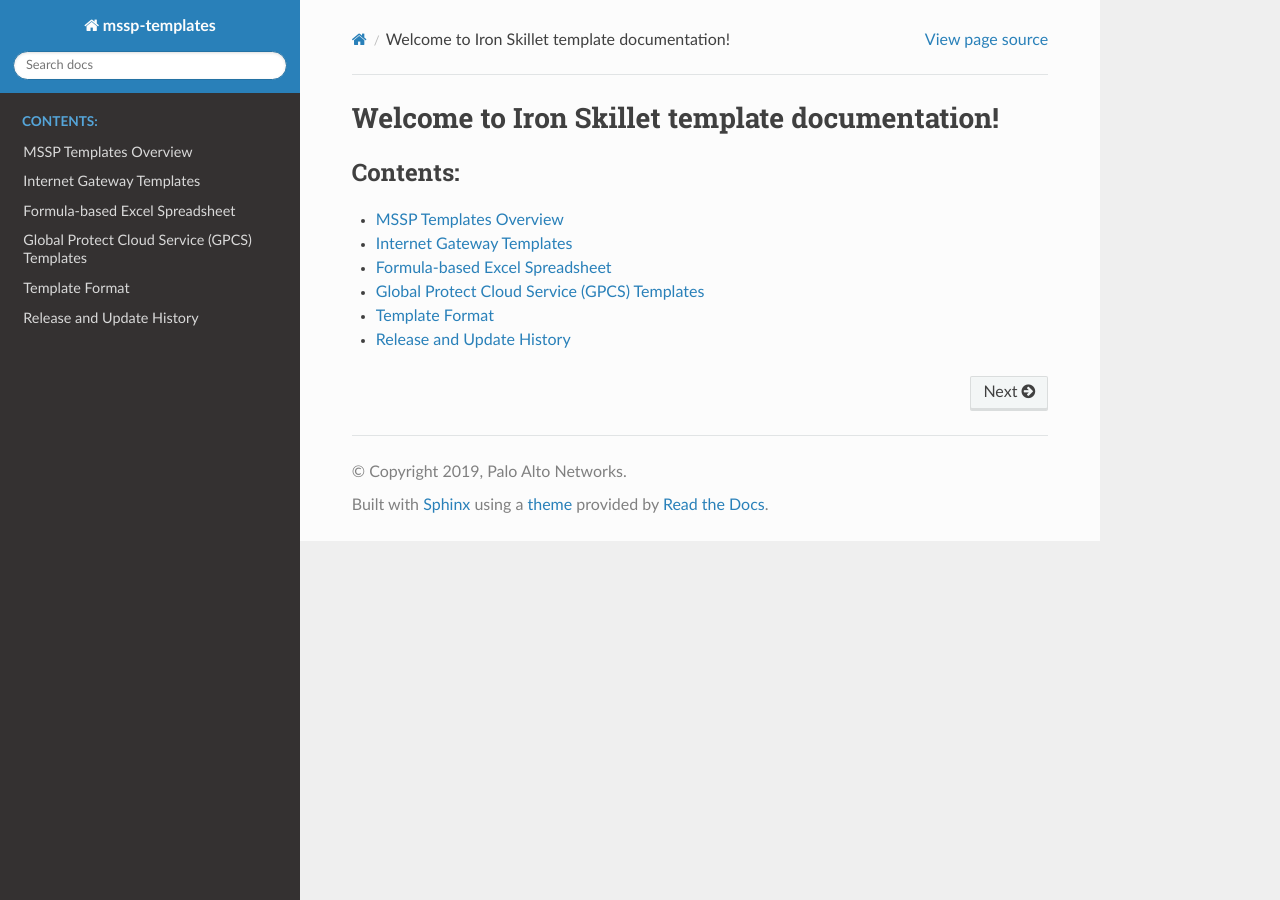
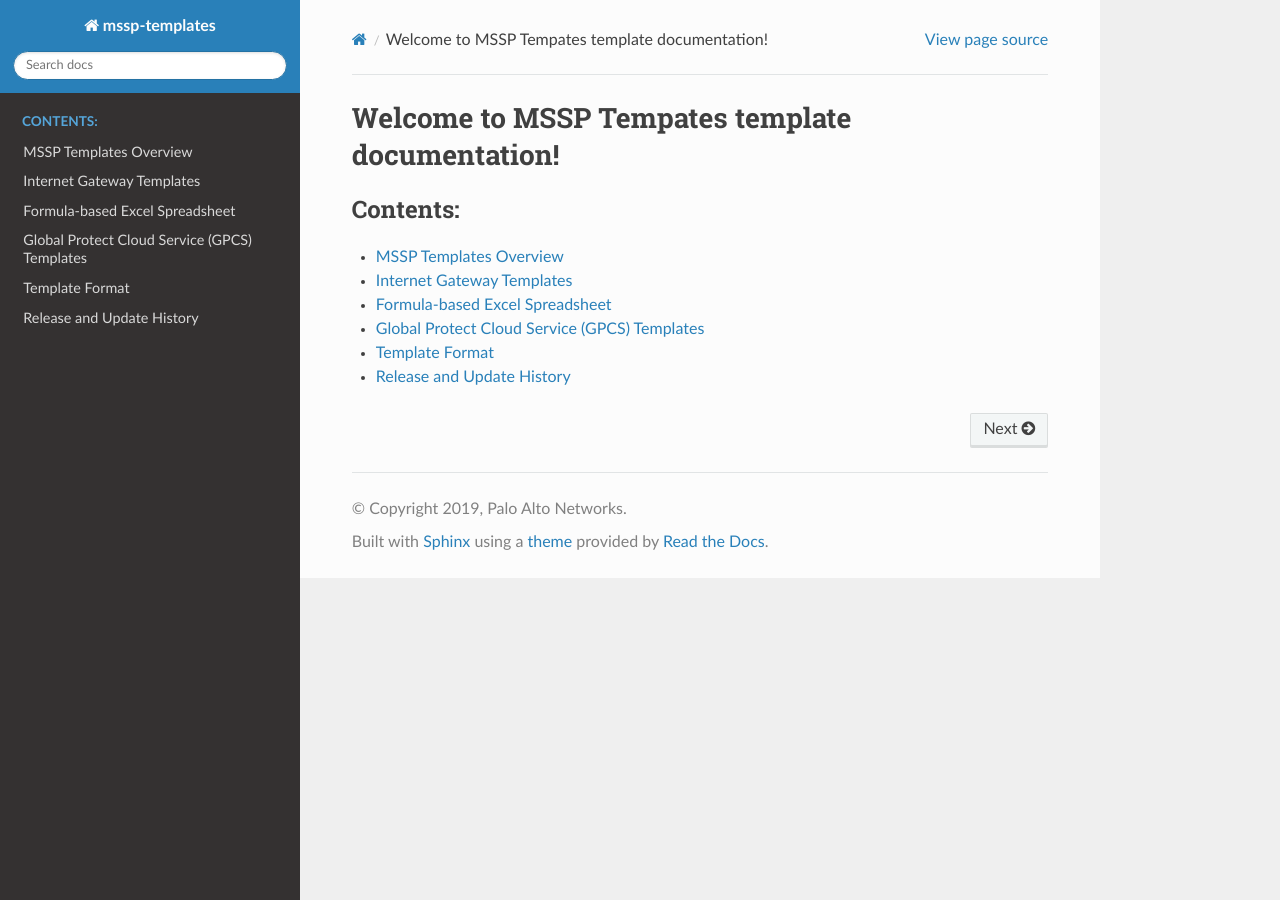
Before and after one commit to PaloAltoNetworks/mssp-templates, a Sphinx documentation site: the page built from docs/index.rst, in a window 1280 px wide. Built offline with Sphinx 7.4.7 and the Read the Docs theme 2.0.0, drawn with Linux system fonts in a browser that asks for light colours.

Commit message:
fix docs index title

```diff
--- a/docs/index.rst
+++ b/docs/index.rst
@@ -3,8 +3,8 @@
    You can adapt this file completely to your liking, but it should at least
    contain the root `toctree` directive.
 
-Welcome to Iron Skillet template documentation!
-====================================
+Welcome to MSSP Tempates template documentation!
+================================================
 
 .. toctree::
    :maxdepth: 1
```
